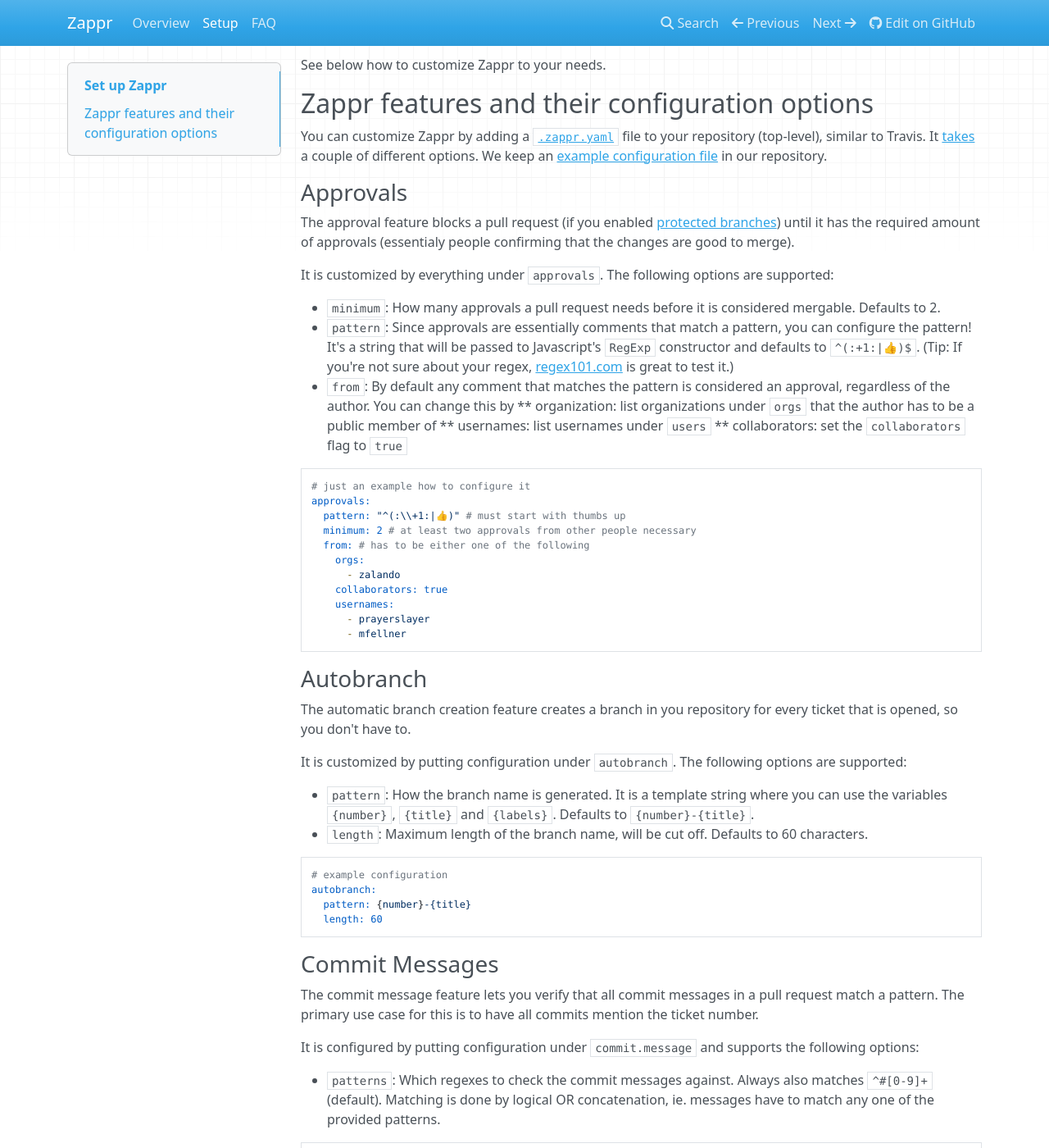
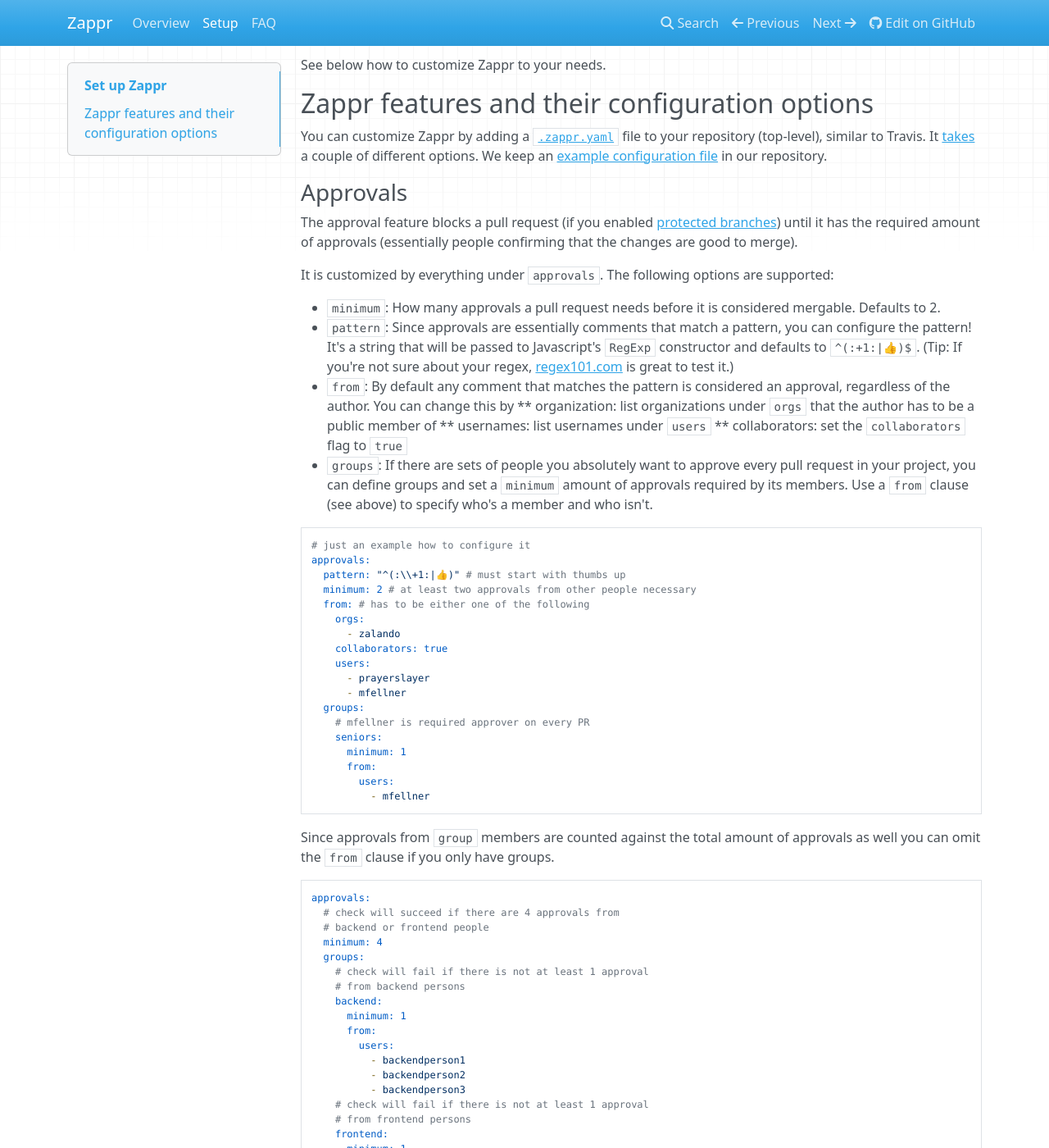
Before and after one commit to zalando/zappr, an MkDocs documentation site: the page built from docs/setup.md, in a window 1280 px wide and 1400 px high, scrolled down 1854 px. Shown: the whole window at 82% size. Built offline with MkDocs 1.6.1, drawn with Linux system fonts in a browser that asks for light colours; nearby versions of some CDN libraries; old or Windows-style settings are respelled for this version of MkDocs; some of the changed text lies outside the part shown.

Commit message:
#291 add documentation about groups

```diff
--- a/docs/setup.md
+++ b/docs/setup.md
@@ -22,7 +22,7 @@ You can customize Zappr by adding a [`.zappr.yaml`](https://github.com/zalando/z
 
 ### Approvals
 
-The approval feature blocks a pull request (if you enabled [protected branches](https://github.com/blog/2051-protected-branches-and-required-status-checks)) until it has the required amount of approvals (essentialy people confirming that the changes are good to merge).
+The approval feature blocks a pull request (if you enabled [protected branches](https://github.com/blog/2051-protected-branches-and-required-status-checks)) until it has the required amount of approvals (essentially people confirming that the changes are good to merge).
 
 It is customized by everything under `approvals`. The following options are supported:
 
@@ -32,6 +32,7 @@ It is customized by everything under `approvals`. The following options are supp
 ** organization: list organizations under `orgs` that the author has to be a public member of
 ** usernames: list usernames under `users`
 ** collaborators: set the `collaborators` flag to `true`
+* `groups`: If there are sets of people you absolutely want to approve every pull request in your project, you can define groups and set a `minimum` amount of approvals required by its members. Use a `from` clause (see above) to specify who's a member and who isn't.
 
 ~~~ yaml
 # just an example how to configure it
@@ -42,9 +43,44 @@ approvals:
     orgs:
       - zalando
     collaborators: true
-    usernames:
+    users:
       - prayerslayer
       - mfellner
+  groups:
+    # mfellner is required approver on every PR
+    seniors:
+      minimum: 1
+      from:
+        users:
+          - mfellner
+~~~
+
+Since approvals from `group` members are counted against the total amount of approvals as well you can omit the `from` clause if you only have groups.
+
+~~~ yaml
+approvals:
+  # check will succeed if there are 4 approvals from
+  # backend or frontend people
+  minimum: 4
+  groups:
+    # check will fail if there is not at least 1 approval
+    # from backend persons
+    backend:
+      minimum: 1
+      from:
+        users:
+          - backendperson1
+          - backendperson2
+          - backendperson3
+    # check will fail if there is not at least 1 approval
+    # from frontend persons
+    frontend:
+      minimum: 1
+      from:
+        users:
+          - frontendperson1
+          - frontendperson2
+          - frontendperson3
 ~~~
 
 ### Autobranch
```
